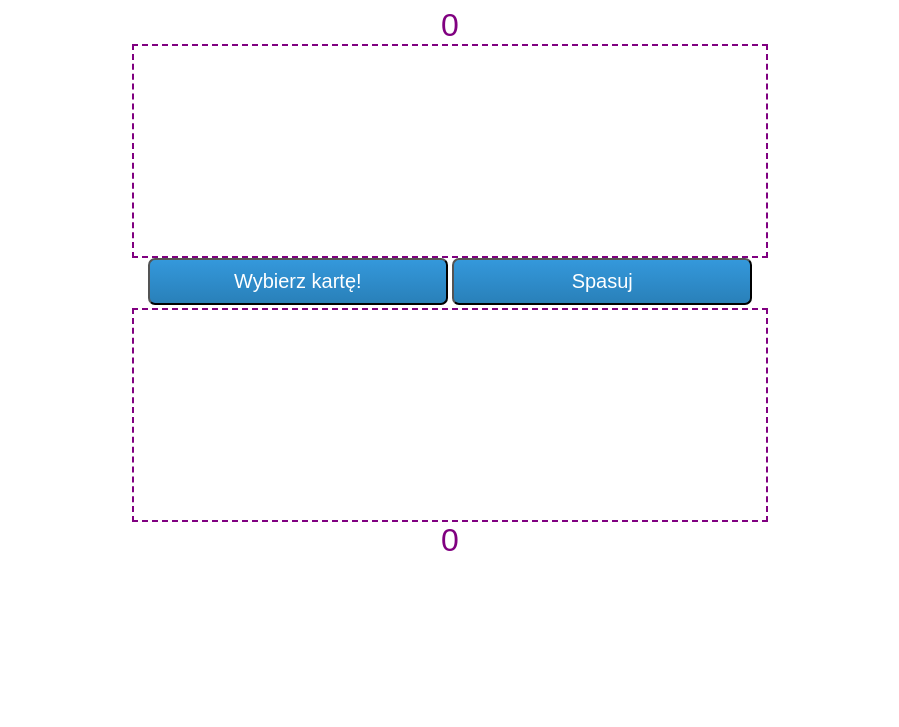
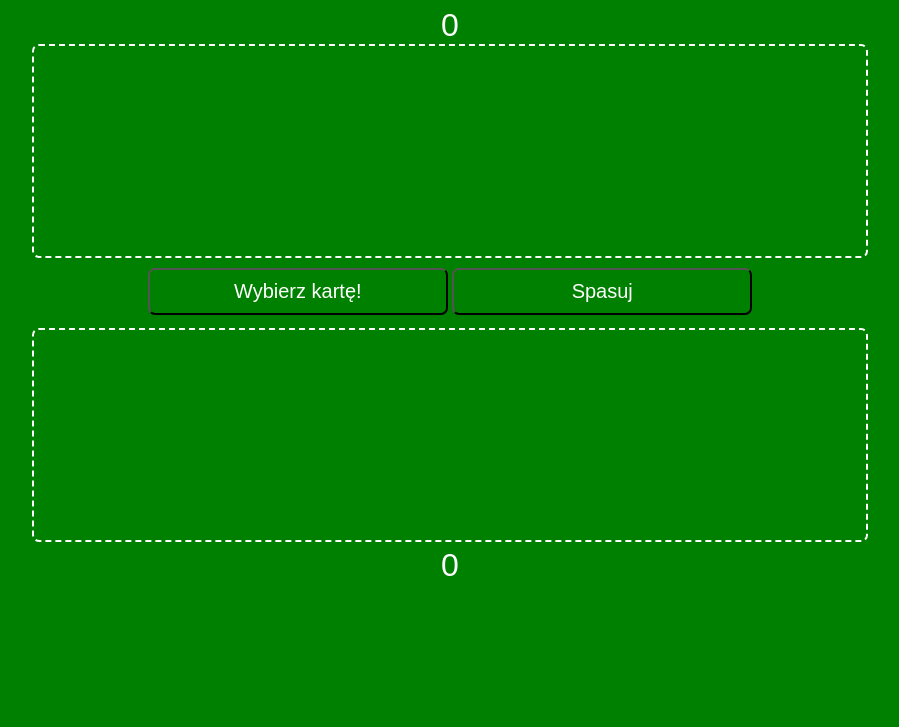
Before and after one commit to VampireDukov/blackjack_soon_alpha, a plain HTML site: page oczko/index.html in a window 1280 px wide. Shown: the part 73-800 px from the top of the page, without its empty margins (190-1089 px from the left). Drawn offline with Linux system fonts and the light colour scheme.

Commit message:
Add files via upload

```diff
--- a/oczko/styles/css.css
+++ b/oczko/styles/css.css
@@ -1,8 +1,10 @@
 body{
 	text-align: center;
 	font-family: sans-serif;
-	color: purple;
+	color: white;
 	max-width: 1600px;
+	margin: auto;
+	background-color: #008000;
 }
 img.cards{
 	height: 170px;
@@ -21,39 +23,36 @@ span{
 div.table{
 	padding-top: 10px;
 	height: 200px;
-	width: 50%;
+	width: 65%;
 	margin: auto;
 	border-style: dashed;
 	border-width: 2px;
+	margin-bottom: 5px;
+	border-radius: 7px;
 
 }
 div.buttons{
 	height: 50px;
+	margin-bottom: 10px;
+	margin-top: 10px;
 }
 button {
-  background: #3498db;
-  background-image: -webkit-linear-gradient(top, #3498db, #2980b9);
-  background-image: -moz-linear-gradient(top, #3498db, #2980b9);
-  background-image: -ms-linear-gradient(top, #3498db, #2980b9);
-  background-image: -o-linear-gradient(top, #3498db, #2980b9);
-  background-image: linear-gradient(to bottom, #3498db, #2980b9);
+  background: #008000;
+  cursor: pointer;
   -webkit-border-radius: 7;
   -moz-border-radius: 7;
   border-radius: 7px;
   font-family: Arial;
-  color: #ffffff;
+  color: white;
   font-size: 20px;
   padding: 10px 30px 10px 30px;
   text-decoration: none;
   width: 300px;
+  box-shadow: none;
 }
 
 button:hover {
-  background: #3cb0fd;
-  background-image: -webkit-linear-gradient(top, #3cb0fd, #3498db);
-  background-image: -moz-linear-gradient(top, #3cb0fd, #3498db);
-  background-image: -ms-linear-gradient(top, #3cb0fd, #3498db);
-  background-image: -o-linear-gradient(top, #3cb0fd, #3498db);
-  background-image: linear-gradient(to bottom, #3cb0fd, #3498db);
+  background: #004d00;
+
   text-decoration: none;
 }
```
